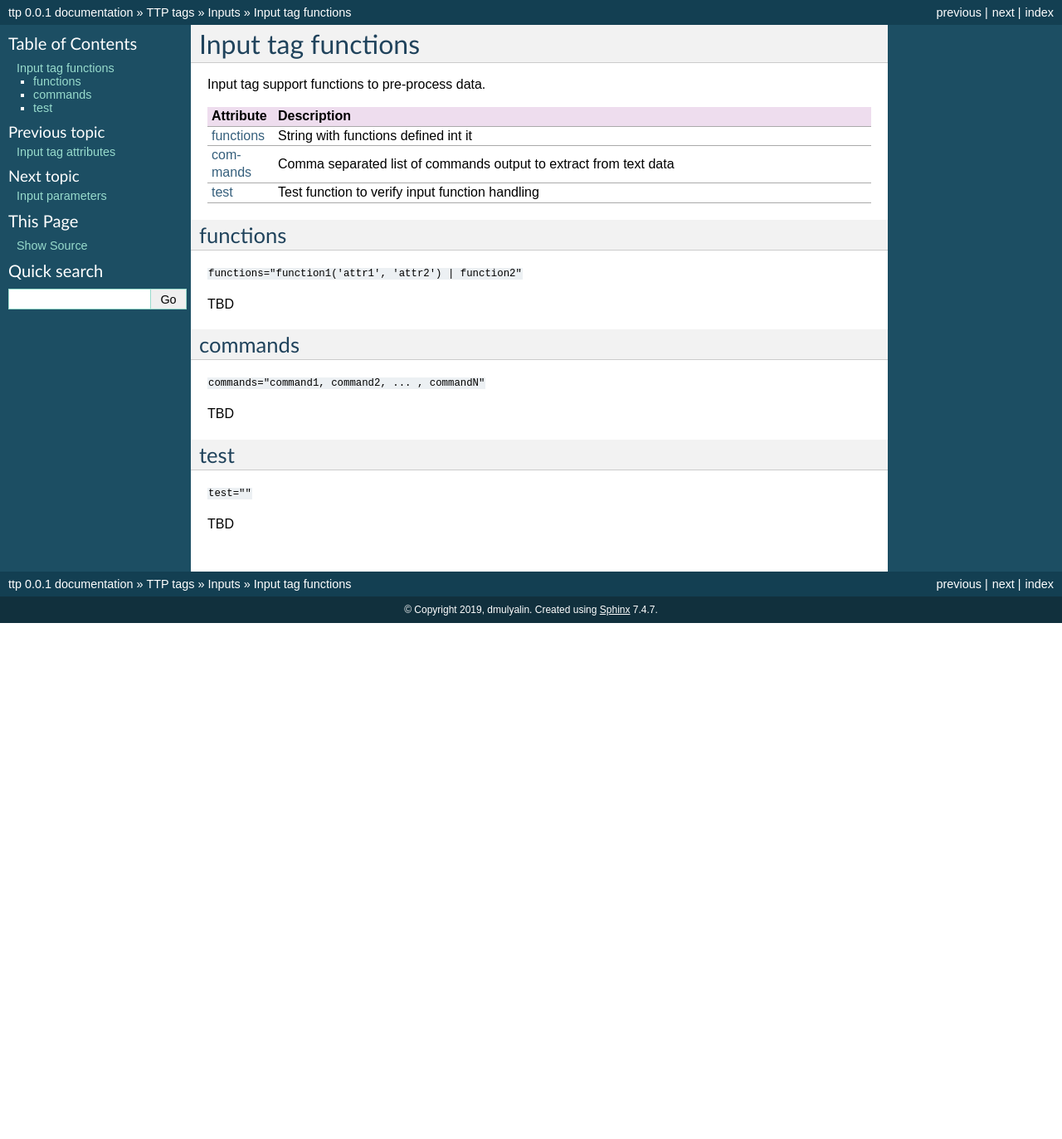
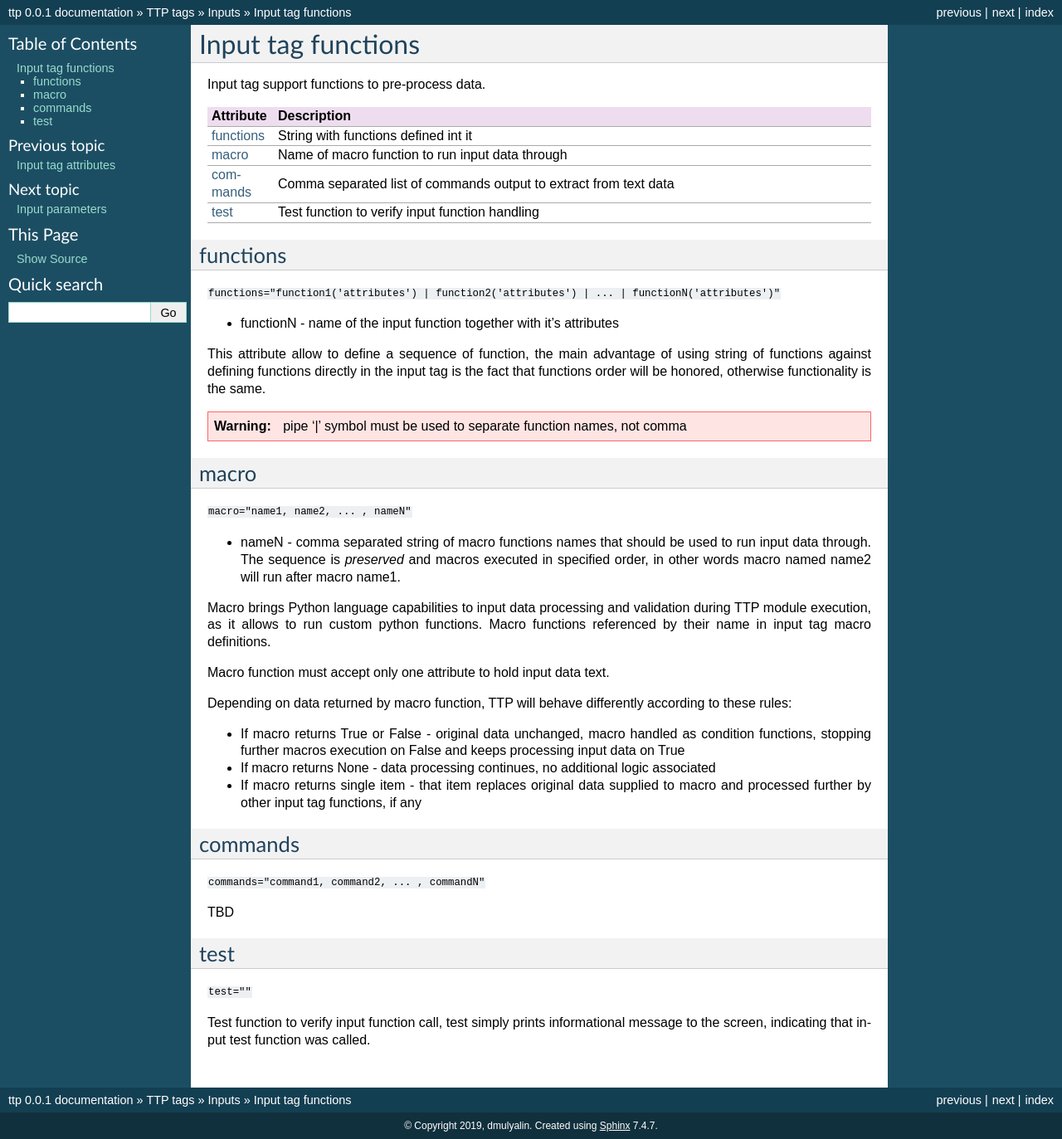
Before and after one commit to dmulyalin/ttp, a Sphinx documentation site: the page built from docs/source/TTP_TAGS/Inputs/Functions.rst, in a window 1280 px wide. Shown: the whole page at 83% size. Built offline with Sphinx 7.4.7, drawn with Linux system fonts in a browser that asks for light colours; before the commit the page ends 900 px from its top, so only the background shows below that.

Commit message:
added docs for input functions

```diff
--- a/docs/source/Match Variables/Functions.rst
+++ b/docs/source/Match Variables/Functions.rst
@@ -1829,5 +1829,6 @@ Results::
 
 mac_eui
 ------------------------------------------------------------------------------
-
-TBD
+``{{ name | mac_eui }}``
+
+This function normalizes mac address representation format by deleting ``-:. `` characters from mac address string and converting it into aa:bb:cc:dd:ee:ff. It also handles the case when mac address trailing zeros stripped by device in show commands output, by staffing zeros to make mac address 12 symbols long, e.g. aabb.ccdd.ee will be converted to aa:bb:cc:dd:ee:00
--- a/docs/source/TTP_TAGS/Inputs/Functions.rst
+++ b/docs/source/TTP_TAGS/Inputs/Functions.rst
@@ -11,6 +11,8 @@ Input tag support functions to pre-process data.
      - Description
    * - `functions`_
      - String with functions defined int it
+   * - `macro`_
+     - Name of macro function to run input data through
    * - `commands`_
      - Comma separated list of commands output to extract from text data
    * - `test`_
@@ -18,9 +20,29 @@ Input tag support functions to pre-process data.
 
 functions
 ------------------------------------------------------------------------
-``functions="function1('attr1', 'attr2') | function2"``
+``functions="function1('attributes') | function2('attributes') | ... | functionN('attributes')"``
 
-TBD
+* functionN - name of the input function together with it's attributes
+
+This attribute allow to define a sequence of function, the main advantage of using string of functions against defining functions directly in the input tag is the fact that functions order will be honored, otherwise functionality is the same.
+
+.. warning:: pipe '|' symbol must be used to separate function names, not comma
+
+macro
+------------------------------------------------------------------------
+``macro="name1, name2, ... , nameN"``
+
+* nameN - comma separated string of macro functions names that should be used to run input data through. The sequence is *preserved* and macros executed in specified order, in other words macro named name2 will run after macro name1.
+
+Macro brings Python language capabilities to input data processing and validation during TTP module execution, as it allows to run custom python functions. Macro functions referenced by their name in input tag macro definitions.
+
+Macro function must accept only one attribute to hold input data text.
+
+Depending on data returned by macro function, TTP will behave differently according to these rules:
+
+* If macro returns True or False - original data unchanged, macro handled as condition functions, stopping further macros execution on False and keeps processing input data on True
+* If macro returns None - data processing continues, no additional logic associated
+* If macro returns single item - that item replaces original data supplied to macro and processed further by other input tag functions, if any
 
 commands
 ------------------------------------------------------------------------
@@ -32,4 +54,4 @@ test
 ------------------------------------------------------------------------
 ``test=""``
 
-TBD
+Test function to verify input function call, test simply prints informational message to the screen, indicating that input test function was called.
```
Also changed, not shown: docs/source/Groups/Functions.rst (+6 -6 lines), 3 other files.
